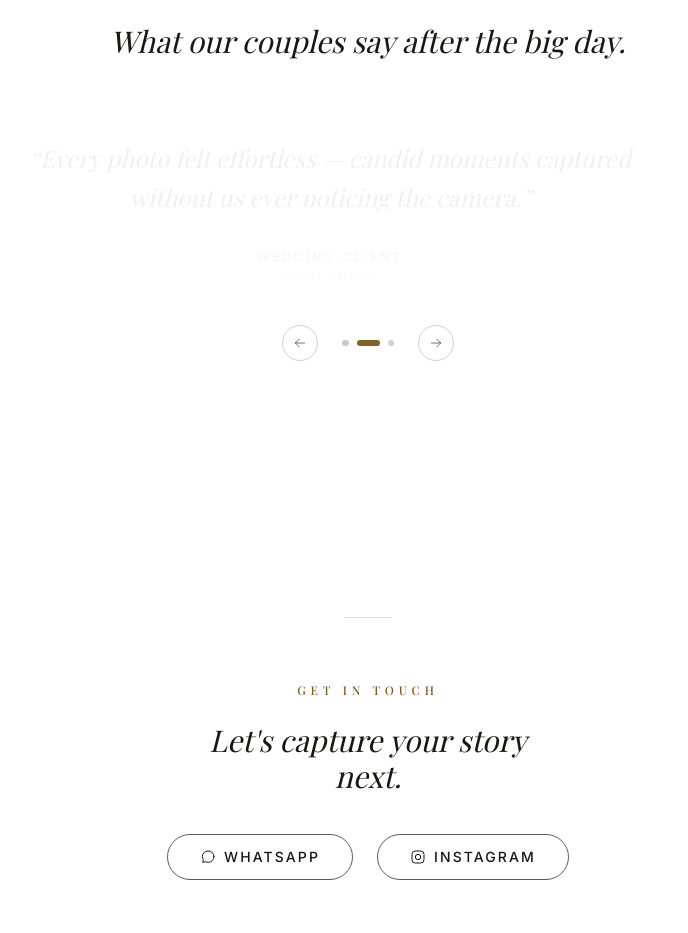
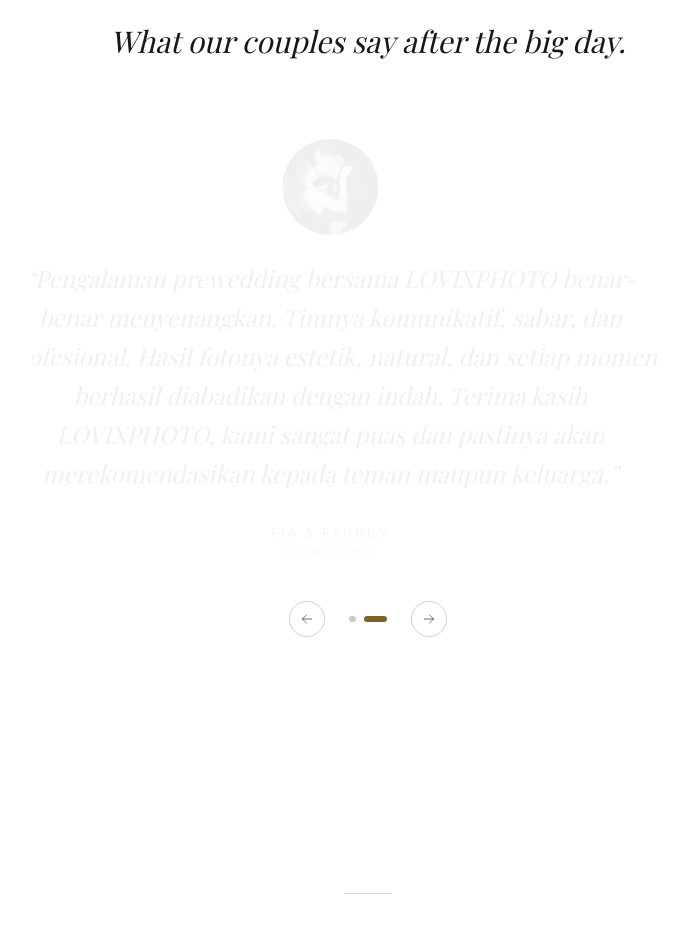
Before and after one commit to TSABIT1312/lovix-photo, a React (Vite) app: page / in a window 1280 px wide. Shown: the part 2320-3253 px from the top of the page, without its empty margins (272-960 px from the left). Built offline with nearby package versions, Linux system fonts and the light colour scheme.

Commit message:
update lgi

```diff
--- a/src/components/sections/Testimonials/Testimonials.jsx
+++ b/src/components/sections/Testimonials/Testimonials.jsx
@@ -79,6 +79,14 @@
                 className="w-full text-center"
                 style={{ cursor: count > 1 ? 'grab' : undefined }}
               >
+                {active.photo && (
+                  <img
+                    src={active.photo}
+                    alt={active.name}
+                    className="mx-auto mb-6 h-20 w-20 rounded-full object-cover ring-1 ring-ink/10 sm:h-24 sm:w-24"
+                    draggable={false}
+                  />
+                )}
                 <p className="font-display text-xl italic leading-relaxed text-ink sm:text-2xl">
                   &ldquo;{active.quote}&rdquo;
                 </p>
--- a/src/data/testimonials.js
+++ b/src/data/testimonials.js
@@ -1,25 +1,21 @@
-// Placeholder testimonials — short, honest stand-ins (no fabricated couple
-// names or claims) pending real client quotes, same policy already used for
-// the placeholder album cover in `albums.js`.
+import fiaRenndyPhoto from '@/assets/testimonials/fia-renndy.webp'
+import nengZhengPhoto from '@/assets/testimonials/neng-zheng.webp'
+
 export const testimonials = [
   {
-    id: 'testimonial-01',
+    id: 'testimonial-fia-renndy',
     quote:
-      'Every photo felt effortless — candid moments captured without us ever noticing the camera.',
-    name: 'Wedding Client',
-    role: 'Lovix Photo',
+      'Pengalaman prewedding bersama LOVIXPHOTO benar-benar menyenangkan. Timnya komunikatif, sabar, dan profesional. Hasil fotonya estetik, natural, dan setiap momen berhasil diabadikan dengan indah. Terima kasih LOVIXPHOTO, kami sangat puas dan pastinya akan merekomendasikan kepada teman maupun keluarga.',
+    name: 'Fia & Renndy',
+    role: 'Prewedding',
+    photo: fiaRenndyPhoto,
   },
   {
-    id: 'testimonial-02',
+    id: 'testimonial-neng-zheng',
     quote:
-      'They understood exactly what we wanted before we could even explain it. The gallery still gives us chills.',
-    name: 'Wedding Client',
-    role: 'Lovix Photo',
-  },
-  {
-    id: 'testimonial-03',
-    quote: 'Calm, unobtrusive, and incredibly skilled. Our families are still talking about the photos.',
-    name: 'Wedding Client',
-    role: 'Lovix Photo',
+      'MasyaAllah, hasil fotonya benar-benar cantik dan membuat kami terharu saat melihatnya. Setiap momen penting berhasil diabadikan dengan sangat baik. Tim LOVIXPHOTO juga sangat profesional, ramah, dan membuat kami merasa nyaman sepanjang acara. Terima kasih sudah menjadi bagian dari hari terbaik kami. Sangat puas dengan hasil dan pelayanannya!',
+    name: 'Neng & Zheng',
+    role: 'Wedding',
+    photo: nengZhengPhoto,
   },
 ]
```
Also changed, not shown: src/assets/testimonials/fia-renndy.webp (added), src/assets/testimonials/neng-zheng.webp (added).
